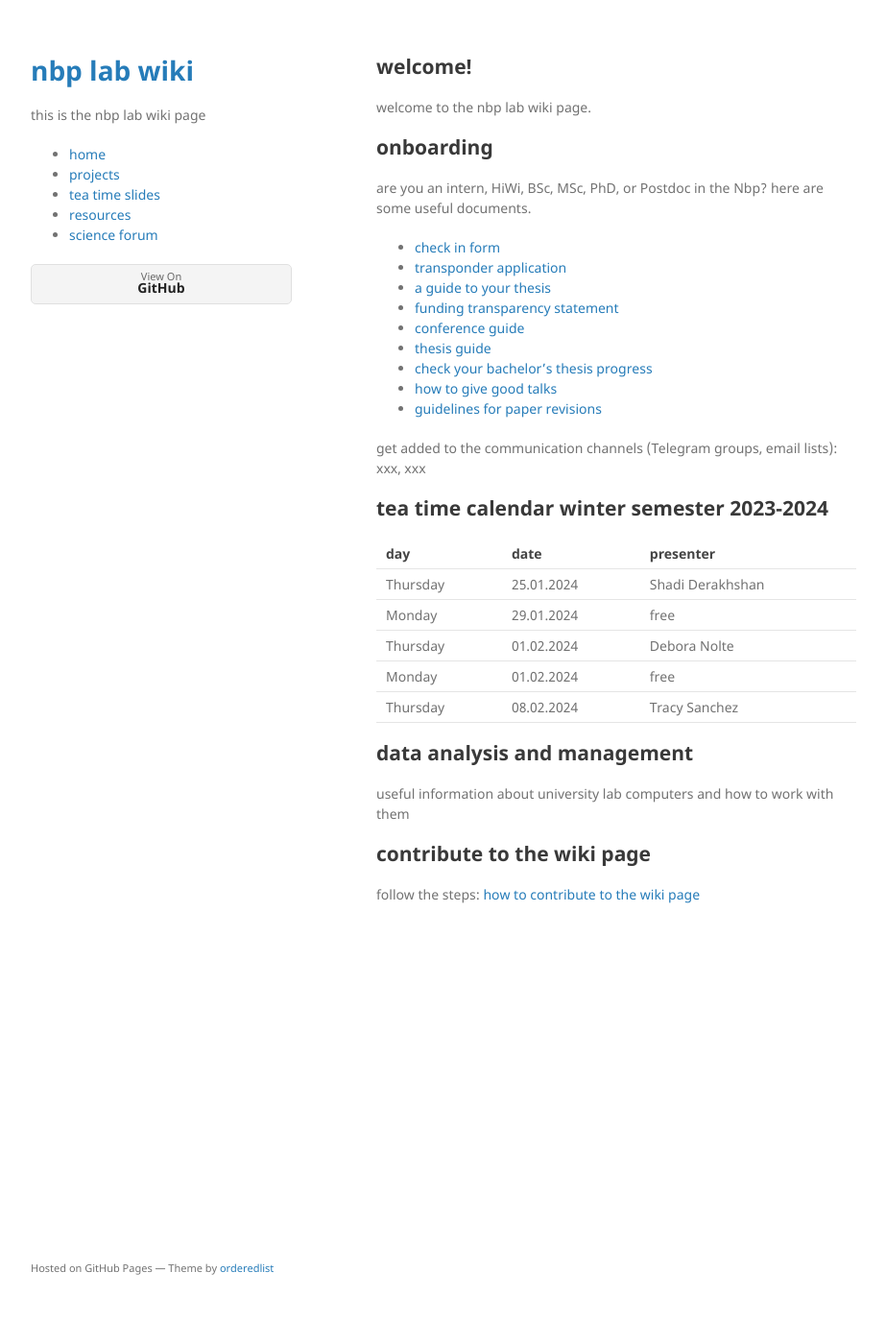
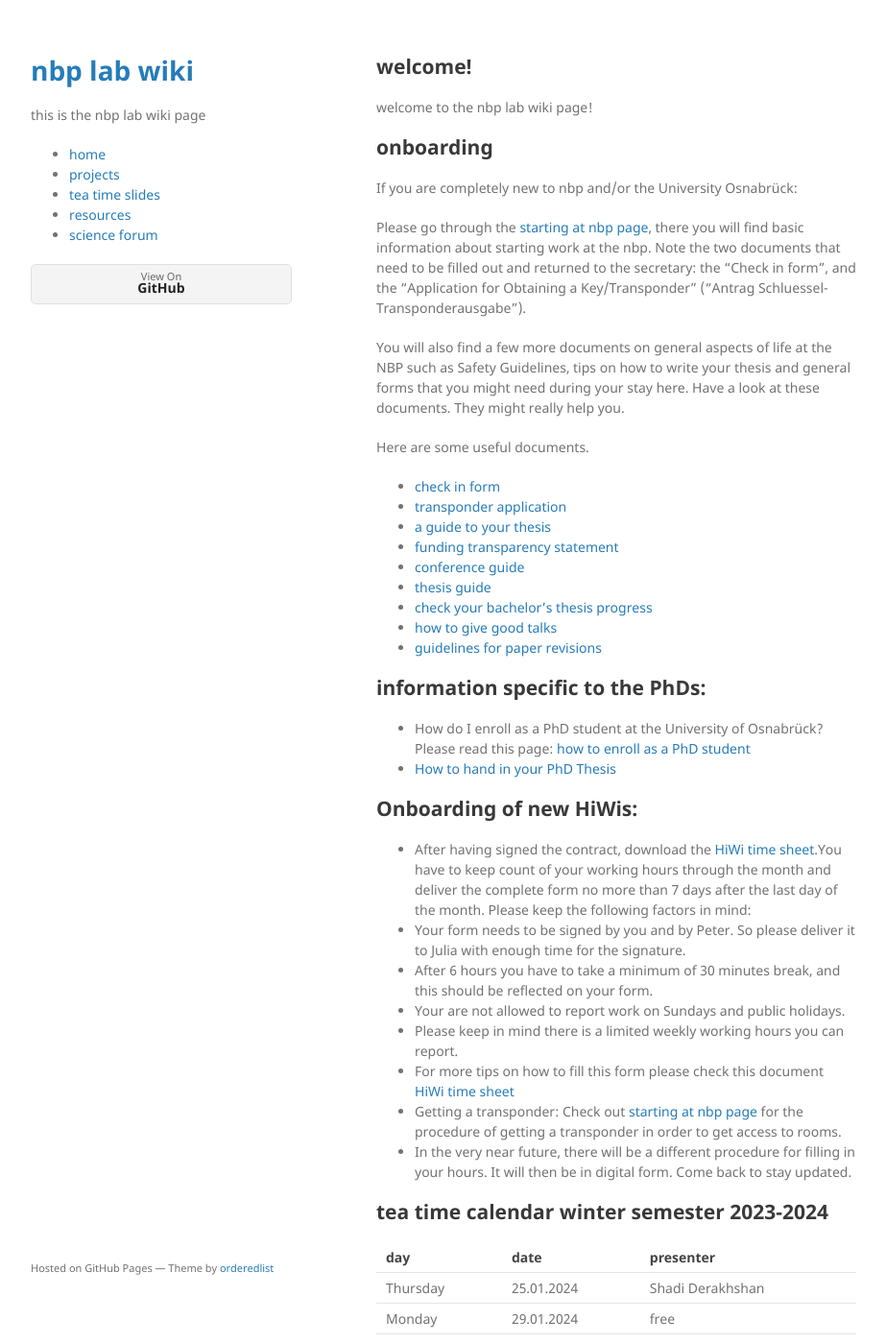
Before and after one commit to comco23/comco23.github.io, a Jekyll site: the page built from index.md, in a window 1280 px wide and 1400 px high. Shown: the whole window at 96% size, without its empty margins (178-1101 px from the left). Built offline with Jekyll 4.4.1, drawn with Linux system fonts in a browser that asks for light colours.

Commit message:
migrated information of the studip

```diff
--- a/index.md
+++ b/index.md
@@ -4,10 +4,17 @@ layout: default
 
 ## welcome!
 
-welcome to the nbp lab wiki page.
+welcome to the nbp lab wiki page!
 
 ## onboarding
-are you an intern, HiWi, BSc, MSc, PhD, or Postdoc in the Nbp? here are some useful documents.
+
+If you are completely new to nbp and/or the University Osnabrück:
+
+Please go through the [starting at nbp page](/StartingAtNBP), there you will find basic information about starting work at the nbp. Note the two documents that need to be filled out and returned to the secretary: the “Check in form”, and the “Application for Obtaining a Key/Transponder” (“Antrag Schluessel-Transponderausgabe”).
+
+You will also find a few more documents on general aspects of life at the NBP such as Safety Guidelines, tips on how to write your thesis and general forms that you might need during your stay here. Have a look at these documents. They might really help you.
+
+Here are some useful documents.
 
 * [check in form](/slides/5-check-in-form.pdf)
 * [transponder application](slides/3-transponder-application.pdf)
@@ -19,7 +26,20 @@ are you an intern, HiWi, BSc, MSc, PhD, or Postdoc in the Nbp? here are some use
 * [how to give good talks](slides/7-GivingGoodTalks.pdf)
 * [guidelines for paper revisions](slides/8-GuidelinesForRevisions.pdf)
 
-get added to the communication channels (Telegram groups, email lists): xxx, xxx
+## information specific to the PhDs:
+* How do I enroll as a PhD student at the University of Osnabrück? Please read this page: [how to enroll as a PhD student](/EnrollPhDStudent)
+* [How to hand in your PhD Thesis](/PhDThesisSubmission)
+
+## Onboarding of new HiWis:
+
+* After having signed the contract, download the [HiWi time sheet](/slides/HiWiTimeSheet.pdf).You have to keep count of your working hours through the month and deliver the complete form no more than 7 days after the last day of the month. Please keep the following factors in mind:
+* Your form needs to be signed by you and by Peter. So please deliver it to Julia with enough time for the signature.
+* After 6 hours you have to take a minimum of 30 minutes break, and this should be reflected on your form.
+* Your are not allowed to report work on Sundays and public holidays.
+* Please keep in mind there is a limited weekly working hours you can report.
+* For more tips on how to fill this form please check this document [HiWi time sheet](/slides/HiWiTimeSheet.pdf)
+* Getting a transponder: Check out [starting at nbp page](/StartingAtNBP) for the procedure of getting a transponder in order to get access to rooms.
+* In the very near future, there will be a different procedure for filling in your hours. It will then be in digital form. Come back to stay updated.
 
 ## tea time calendar winter semester 2023-2024
 
@@ -31,10 +51,6 @@ get added to the communication channels (Telegram groups, email lists): xxx, xxx
 | Monday       | 01.02.2024        | free            |
 | Thursday     | 08.02.2024        | Tracy Sanchez   |
 
-## data analysis and management
-
-useful information about university lab computers and how to work with them
-
 ## contribute to the wiki page
 
 follow the steps: [how to contribute to the wiki page](/contribute)
```
Also changed, not shown: EnrollPhDStudent.md (added, +52 -0 lines), PhDThesisSubmission.md (added, +133 -0 lines), StartingAtNBP.md (added, +102 -0 lines), slides.md (+1 -1 lines), 5 other files.
